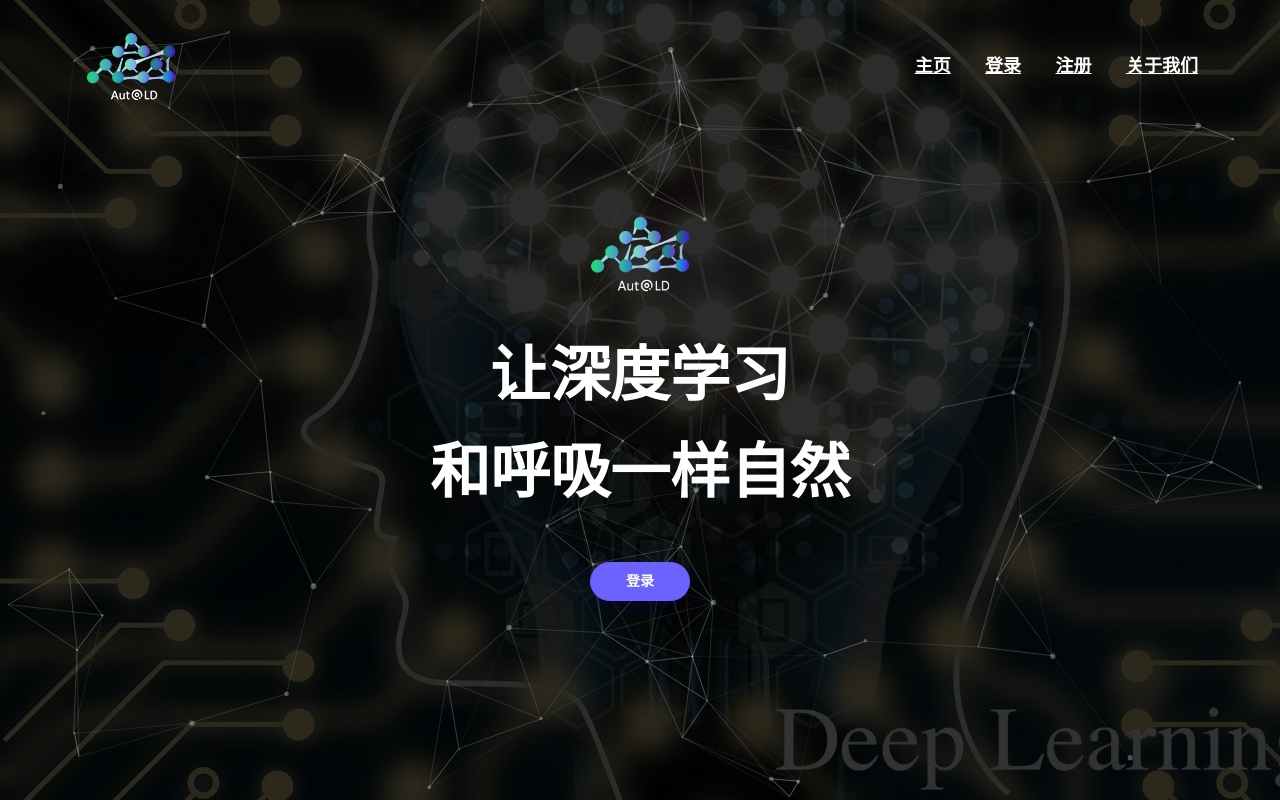
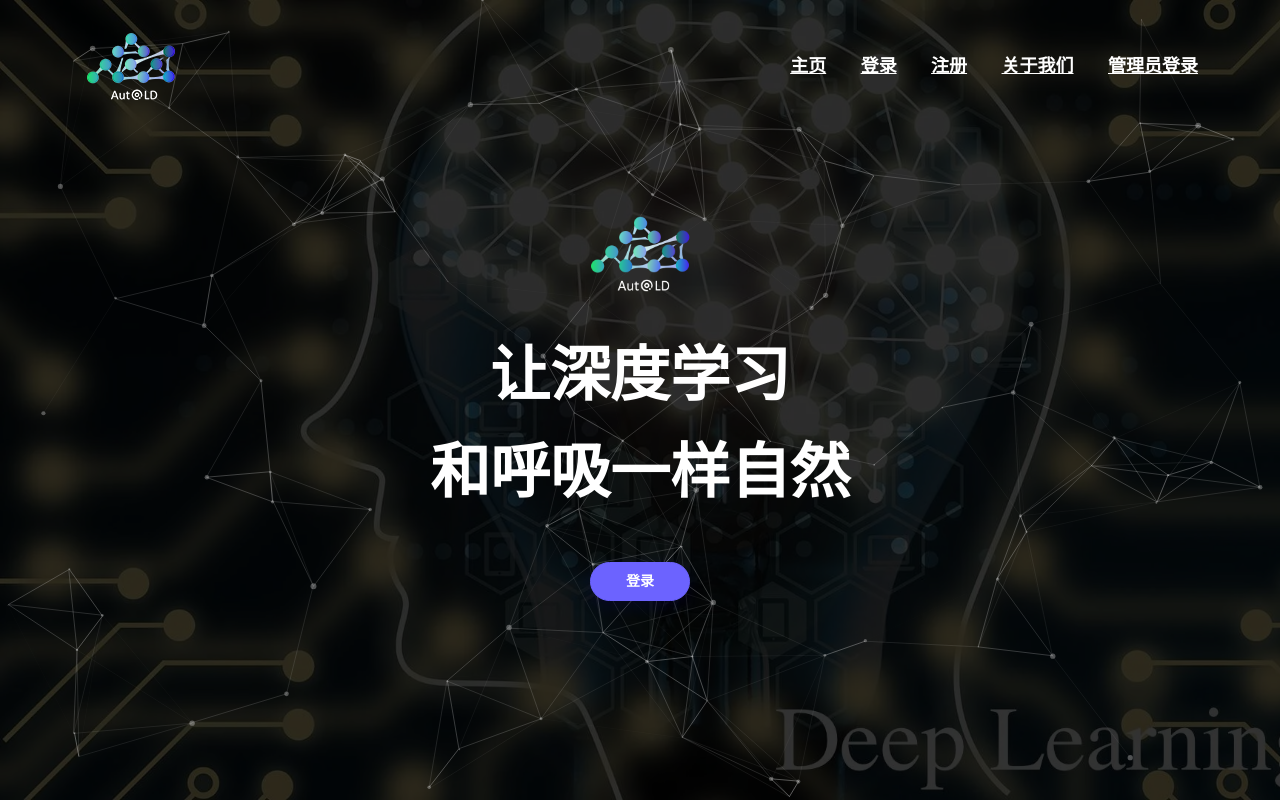
Before and after one commit to bjfu2022pro/AutoLD, a Flask app: page / in a window 1280 px wide. Run offline with Flask 2, Linux system fonts and the light colour scheme; some libraries are stand-ins or nearby versions; some web fonts are replaced.

Commit message:
管理员登录入口

```diff
--- a/templates/home.html
+++ b/templates/home.html
@@ -85,6 +85,9 @@
                                                 <li>
                                                     <a class="text-white" href="/aboutus">关于我们</a>
                                                 </li>
+                                                <li>
+                                                    <a class="text-white" href="/admin_login">管理员登录</a>
+                                                </li>
 
                                         </ul>
                                    </nav>
```
